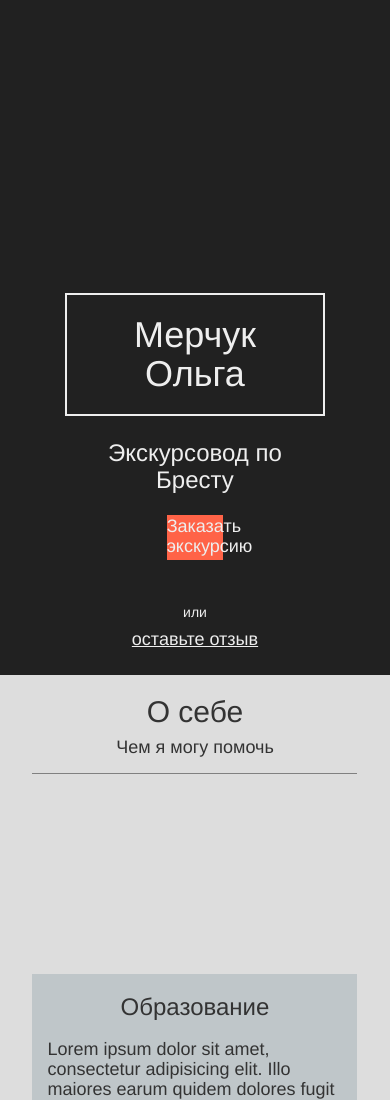
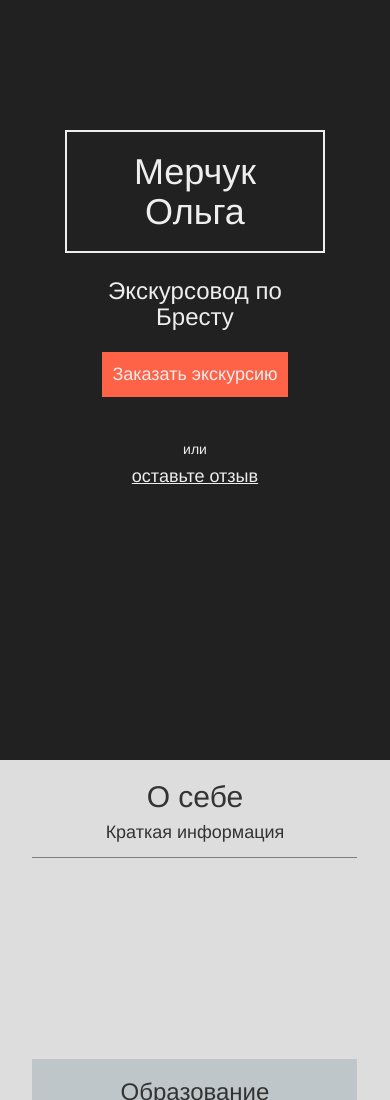
Before and after one commit to rzakadragon/helgalp, a plain HTML site: page index.html in a window 390 px wide. Shown: the top 1100 px of the page. Drawn offline with nearby package versions, Linux system fonts and the light colour scheme.

Commit message:
slide 1 and 2 mobile style fixes

```diff
--- a/css/main.css
+++ b/css/main.css
@@ -174,10 +174,17 @@
 
 /** xs **/
 @media (max-width: 767px){
+    .heading-text {
+        margin-top: 50%;
+    }
+    .top-slide {
+        height: 90vh;
+    }
     .portrait {
         width: 37vw;
         height: 37vw;
         margin-bottom: 19%;
         border-radius: 50%;
     }
+
 }
--- a/index.html
+++ b/index.html
@@ -47,7 +47,7 @@
             </div>
 
             <div class="row make-order-button">
-              <div class="col-xs-4 col-xs-offset-4 text-center button">
+              <div class="col-xs-10 col-xs-offset-1 col-sm-6 col-sm-offset-3 col-md-4 col-md-offset-4 text-center button">
                 <button>
                   <span class="h4">Заказать экскурсию</span>
                 </button>
@@ -85,7 +85,7 @@
 
             <div class="row slide-subtitle">
               <div class="col-md-4 col-md-offset-4 text-center">
-                <span class="h4">Чем я могу помочь</span>
+                <span class="h4">Краткая информация</span>
               </div>
             </div>
 
```
